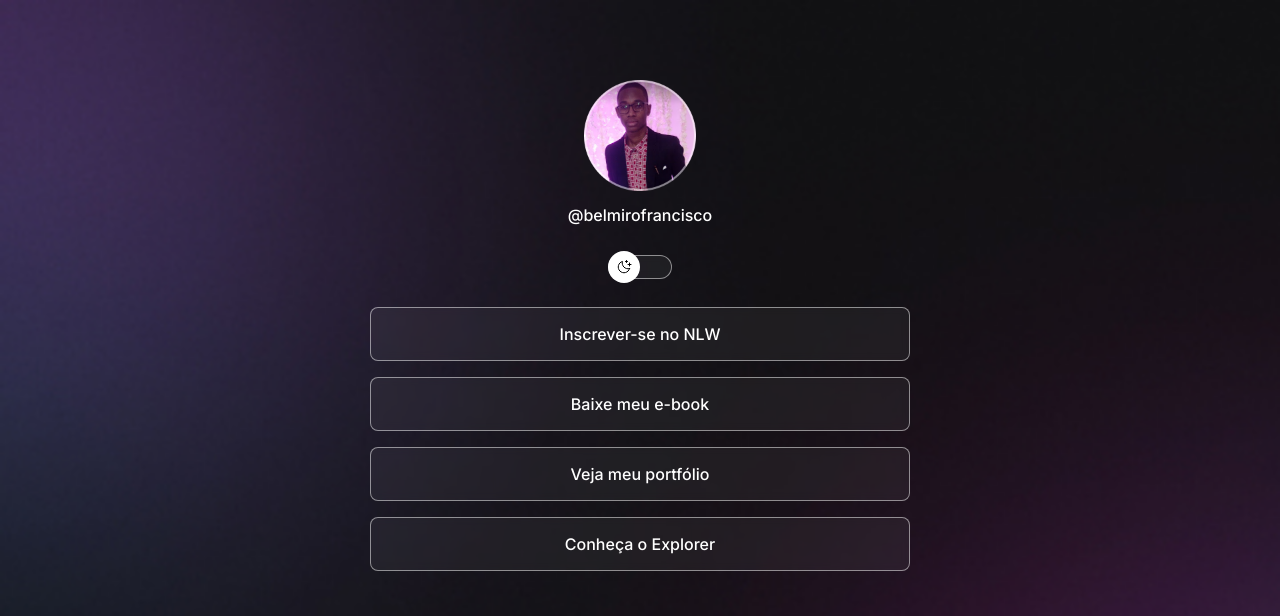
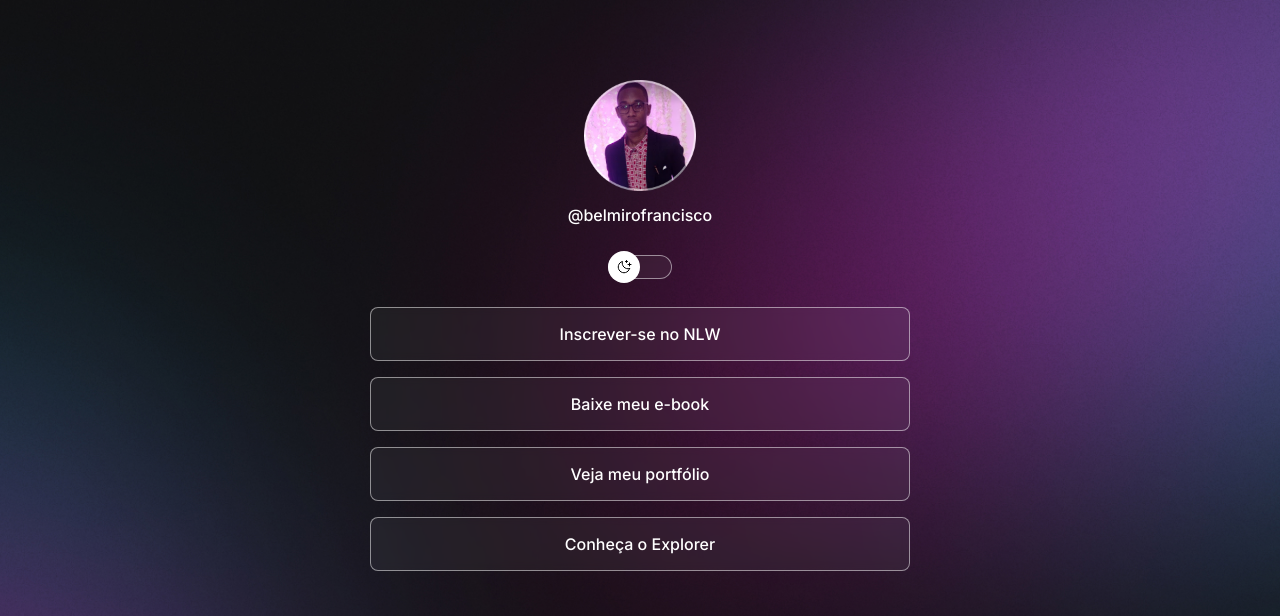
Before and after one commit to Belmiro-Francisco/projecto, a plain HTML site: page index.html in a window 1280 px wide. Shown: the top 616 px of the page. Drawn offline with nearby package versions, Linux system fonts and the light colour scheme.

Commit message:
change background based on media queries

```diff
--- a/style.css
+++ b/style.css
@@ -28,11 +28,13 @@
 body {
 
   background: var(--bg-url) no-repeat top center/cover;
+  height: 100vh ;
 }
 
 body * {
   font-family: 'Inter', sans-serif;
   color: var(--text-color);
+
 }
 
 #container {
@@ -155,3 +157,14 @@ footer {
   padding: 24px 0;
   text-align: center;
 }
+
+/* media queries*/
+@media (min-width: 700px){
+  :root{
+    --bg-url: url(./assets/bg-desktop.jpg)
+  }
+
+  .light{
+    --bg-url: url(./assets/bg-desktop-light.jpg)
+  }
+}
```
